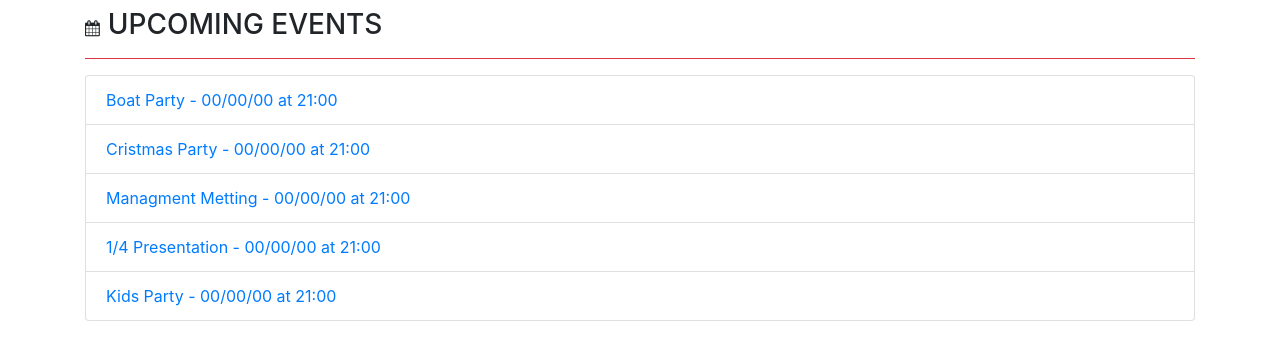
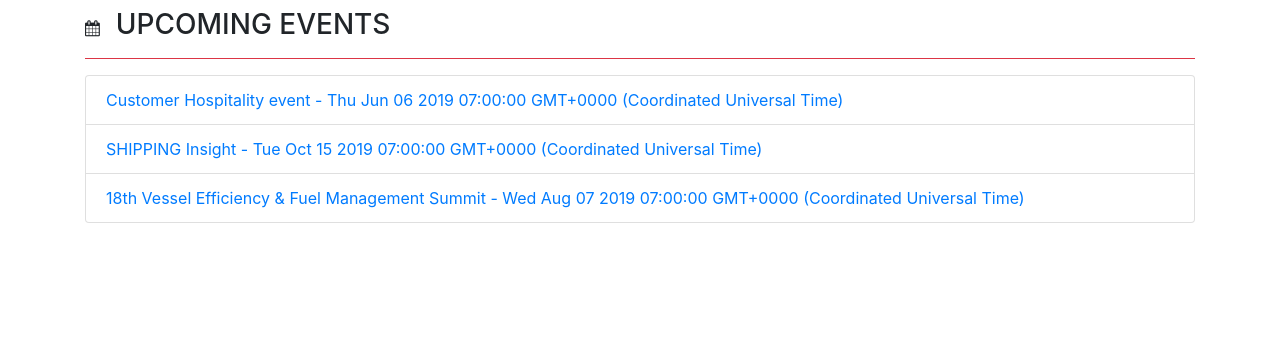
Before and after one commit to kokushkin/CalendarModule, a React (Create React App) app: page / in a window 1280 px wide. Shown: the top 360 px of the page. Built offline with nearby package versions, Linux system fonts and the light colour scheme.

Commit message:
mock some data and bind components to these data

```diff
--- /dev/null
+++ b/src/calendar-event-data.tsx
@@ -0,0 +1,14 @@
+export interface CalendarEventData {
+  id: string;
+  title: string;
+  organizer: string;
+  dateStart: Date;
+  dateEnd: Date;
+  description: string;
+  country: string;
+  city: string;
+  address: string;
+  addAddress: string;
+  postCode: string;
+  imageAddress: string;
+}
--- a/src/calendar-event.tsx
+++ b/src/calendar-event.tsx
@@ -1,26 +1,43 @@
 import * as React from "react";
 import { render } from "react-dom";
 import { Link } from "@reach/router";
+import { CalendarEventData } from "./calendar-event-data";
 
-interface Props {}
+const CalendarEvent: React.FunctionComponent<CalendarEventData> = props => {
+  let eventData: CalendarEventData = {
+    id:
+      "0x0102004F76F51FFC644B478A8E4A1B07B44C4E002DC2C6EC8858CA4EBAD82AC879C32C1B",
+    title: "Customer Hospitality event",
+    organizer: "Ioanna Perikleous (BSM-CY)",
+    dateStart: new Date("2019-06-06T07:00:00Z"),
+    dateEnd: new Date("2019-06-06T14:00:00Z"),
+    description:
+      "<p>\u200b</p><p><strong>BSM Involvement&#58; Host</strong></p><p><strong>Location&#58;&#160;Hamburg</strong></p><p><strong>Date&#58; 06 June, 2019</strong></p>",
+    country: "Germany",
+    city: "Hamburg",
+    address: "Vorsetzen 54",
+    addAddress: null,
+    postCode: "20459 ",
+    imageAddress:
+      "https://img.evbuc.com/https%3A%2F%2Fcdn.evbuc.com%2Fimages%2F61629369%2F292847611496%2F1%2Foriginal.20190503-073319?w=800&auto=compress&rect=0%2C132%2C2048%2C1024&s=28743c48e1c692d3646bbf6554fc1b55"
+  };
 
-const CalendarEvent: React.FunctionComponent<Props> = props => {
   return (
     <section className="container">
       <section className="row">
         <div className="col-8">
           <img
-            src="https://img.evbuc.com/https%3A%2F%2Fcdn.evbuc.com%2Fimages%2F61629369%2F292847611496%2F1%2Foriginal.20190503-073319?w=800&auto=compress&rect=0%2C132%2C2048%2C1024&s=28743c48e1c692d3646bbf6554fc1b55"
-            alt="Customer Hospitality event"
+            src={eventData.imageAddress}
+            alt={eventData.title}
             className="img-fluid"
           />
         </div>
         <div className="col-4">
-          <h6 className="h6">Nov 17</h6>
+          <h6 className="h6">{eventData.dateStart.toDateString()}</h6>
           <h4 className="dispay-4 text-left">
-            Customer Hospitality event
+            {eventData.title}
             <br />
-            <small className="text-muted">by Ioanna Perikleous (BSM-CY)</small>
+            <small className="text-muted">{eventData.organizer}</small>
           </h4>
           <button className="btn btn-success">
             <Link to="/" className="text-white">
@@ -33,10 +50,10 @@ const CalendarEvent: React.FunctionComponent<Props> = props => {
         <div className="col-8">
           <div className="btn-group btn-group-lg">
             <button className="btn">
-              <i class="fa fa-download" />
+              <i className="fa fa-download" />
             </button>
             <button className="btn">
-              <i class="fa fa-bookmark-o" />
+              <i className="fa fa-bookmark-o" />
             </button>
           </div>
         </div>
@@ -45,31 +62,24 @@ const CalendarEvent: React.FunctionComponent<Props> = props => {
         </div>
       </section>
       <section className="row">
-        <div className="col-8">
-          <p>\u200b</p>
-          <p>
-            <strong>BSM Involvement&#58; Host</strong>
-          </p>
-          <p>
-            <strong>Location&#58;&#160;Hamburg</strong>
-          </p>
-          <p>
-            <strong>Date&#58; 06 June, 2019</strong>
-          </p>
-        </div>
+        <div
+          className="col-8"
+          dangerouslySetInnerHTML={{ __html: eventData.description }}
+        />
         <div className="col-4">
           <section>
             <h6 className="h6">DATE AND TIME</h6>
-            <div>Sat, 17 Nov 2018, 18.00 - </div>
-            <div>Sun, 18 Nov 2018, 00.30 - </div>
+            <div>{eventData.dateStart.toString()} - </div>
+            <div>{eventData.dateEnd.toString()} </div>
             <a href="">Add to calendar</a>
           </section>
           <section>
             <h6 className="h6">LOCATION</h6>
-            <div>Vorsetzen 54</div>
-            <div>Hamburg</div>
-            <div>20459 </div>
-            <div>Germany</div>
+            <div>{eventData.address}</div>
+            <div>{eventData.addAddress}</div>
+            <div>{eventData.city}</div>
+            <div>{eventData.postCode}</div>
+            <div>{eventData.country}</div>
             <a href="">View Map</a>
           </section>
         </div>
--- a/src/calendar-list-of-events.tsx
+++ b/src/calendar-list-of-events.tsx
@@ -6,35 +6,80 @@ import "bootstrap/dist/js/bootstrap.bundle.min";
 import * as React from "react";
 import { render } from "react-dom";
 import { Link } from "@reach/router";
+import { CalendarEventData } from "./calendar-event-data";
 
 interface Props {}
 
+const calendarEvents: CalendarEventData[] = [
+  {
+    id:
+      "0x0102004F76F51FFC644B478A8E4A1B07B44C4E002DC2C6EC8858CA4EBAD82AC879C32C1B",
+    title: "Customer Hospitality event",
+    organizer: "Ioanna Perikleous (BSM-CY)",
+    dateStart: new Date("2019-06-06T07:00:00Z"),
+    dateEnd: new Date("2019-06-06T14:00:00Z"),
+    description:
+      "<p>\u200b</p><p><strong>BSM Involvement&#58; Host</strong></p><p><strong>Location&#58;&#160;Hamburg</strong></p><p><strong>Date&#58; 06 June, 2019</strong></p>",
+    country: "Germany",
+    city: "Hamburg",
+    address: "Vorsetzen 54",
+    addAddress: null,
+    postCode: "20459 ",
+    imageAddress:
+      "https://img.evbuc.com/https%3A%2F%2Fcdn.evbuc.com%2Fimages%2F61629369%2F292847611496%2F1%2Foriginal.20190503-073319?w=800&auto=compress&rect=0%2C132%2C2048%2C1024&s=28743c48e1c692d3646bbf6554fc1b55"
+  },
+  {
+    id:
+      "0x0102004F76F51FFC644B478A8E4A1B07B44C4E002DC2C6EC8858CA4EBAD82AC879C32C1B",
+    title: "SHIPPING Insight",
+    organizer: "Maria Perikleous (BSM-CY)",
+    dateStart: new Date("2019-10-15T07:00:00Z"),
+    dateEnd: new Date("2019-10-17T14:00:00Z"),
+    description:
+      '<p><strong>BSM Involvement&#58; Speaker</strong></p><p><strong>Location&#58;&#160;Stamford</strong></p><p><strong>Date&#58; 15-17 Oct, 2019</strong></p><p><a href="https&#58;//10times.com/shipping-insight-fleet-optimization-conference-and" target="_blank"><strong>Visit the SHIPPINGInsight&#160;website</strong></a><strong>\u200b\u200b</strong></p>',
+    country: "United States",
+    city: " Stamford",
+    address: "Hilton Stamford Hotel & Executive Meeting Center",
+    addAddress: null,
+    postCode: null,
+    imageAddress:
+      "https://img.evbuc.com/https%3A%2F%2Fcdn.evbuc.com%2Fimages%2F62076663%2F4843891540%2F1%2Foriginal.20190510-175835?w=800&auto=compress&rect=0%2C0%2C2160%2C1080&s=4f627a0dadd292cba2a69d4ca073389e"
+  },
+  {
+    id:
+      "0x0102004F76F51FFC644B478A8E4A1B07B44C4E002DC2C6EC8858CA4EBAD82AC879C32C1B",
+    title: "18th Vessel Efficiency & Fuel Management Summit",
+    organizer: "Olga Perikleous (BSM-CY)",
+    dateStart: new Date("2019-08-07T07:00:00Z"),
+    dateEnd: new Date("2019-08-08T15:00:00Z"),
+    description:
+      '<p>\u200b</p><p><strong>BSM Involvement&#58;&#160;Speaker</strong></p><p><strong>Location&#58;&#160;Singapore</strong></p><p><strong>Date&#58; 7-8&#160;August, 2019</strong></p><p><a href="https&#58;//www.wplgroup.com/aci/event/vessel-efficiency-fuel-management-summit/" target="_blank"><strong>Visit the 18th Vessel Efficiency &amp; Fuel Management Summit&#160;website</strong></a></p>',
+    country: "Singapore",
+    city: "Singapore",
+    address: "to be confirmed",
+    addAddress: null,
+    postCode: null,
+    imageAddress:
+      "https://img.evbuc.com/https%3A%2F%2Fcdn.evbuc.com%2Fimages%2F61482455%2F200512495655%2F1%2Foriginal.20190501-044953?w=800&auto=compress&rect=0%2C183%2C1256%2C628&s=3fd56da1d0bca8bc69fd5e5f75692c0b"
+  }
+];
+
 const CalendarListOfEvents: React.FunctionComponent<Props> = props => {
   return (
-    <div class="container">
+    <div className="container">
       <ul className="list-inline border-bottom border-danger">
-        <i className="list-inline-item" class="fa fa-calendar" />
+        <i className="list-inline-item fa fa-calendar" />
         <h3 className="list-inline-item p-2">UPCOMING EVENTS</h3>
       </ul>
 
       <ul className="list-group">
-        <li className="list-group-item">
-          <Link to="/calendar-event">Boat Party - 00/00/00 at 21:00</Link>
-        </li>
-        <li className="list-group-item">
-          <Link to="/calendar-event">Cristmas Party - 00/00/00 at 21:00</Link>
-        </li>
-        <li className="list-group-item">
-          <Link to="/calendar-event">
-            Managment Metting - 00/00/00 at 21:00
-          </Link>
-        </li>
-        <li className="list-group-item">
-          <Link to="/calendar-event">1/4 Presentation - 00/00/00 at 21:00</Link>
-        </li>
-        <li className="list-group-item">
-          <Link to="/calendar-event">Kids Party - 00/00/00 at 21:00</Link>
-        </li>
+        {calendarEvents.map(event => (
+          <li className="list-group-item">
+            <Link to="/calendar-event">
+              {event.title} - {event.dateStart.toString()}
+            </Link>
+          </li>
+        ))}
       </ul>
     </div>
   );
```
